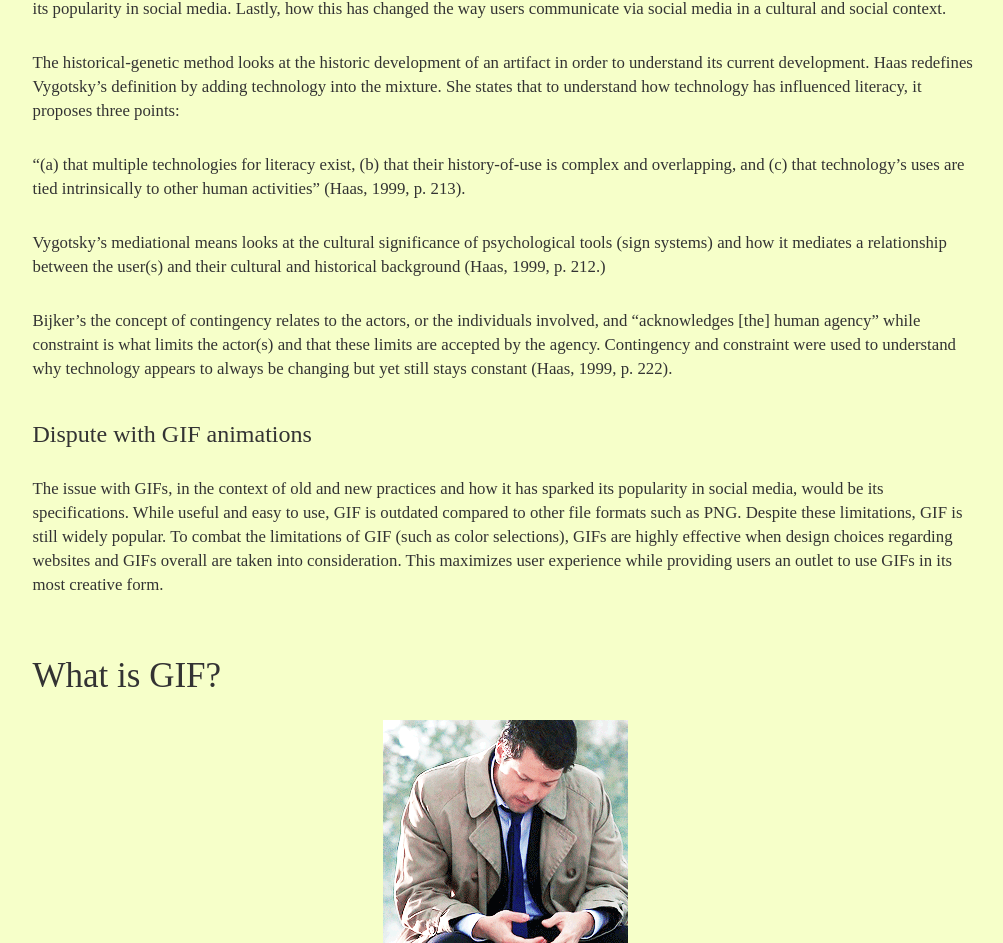
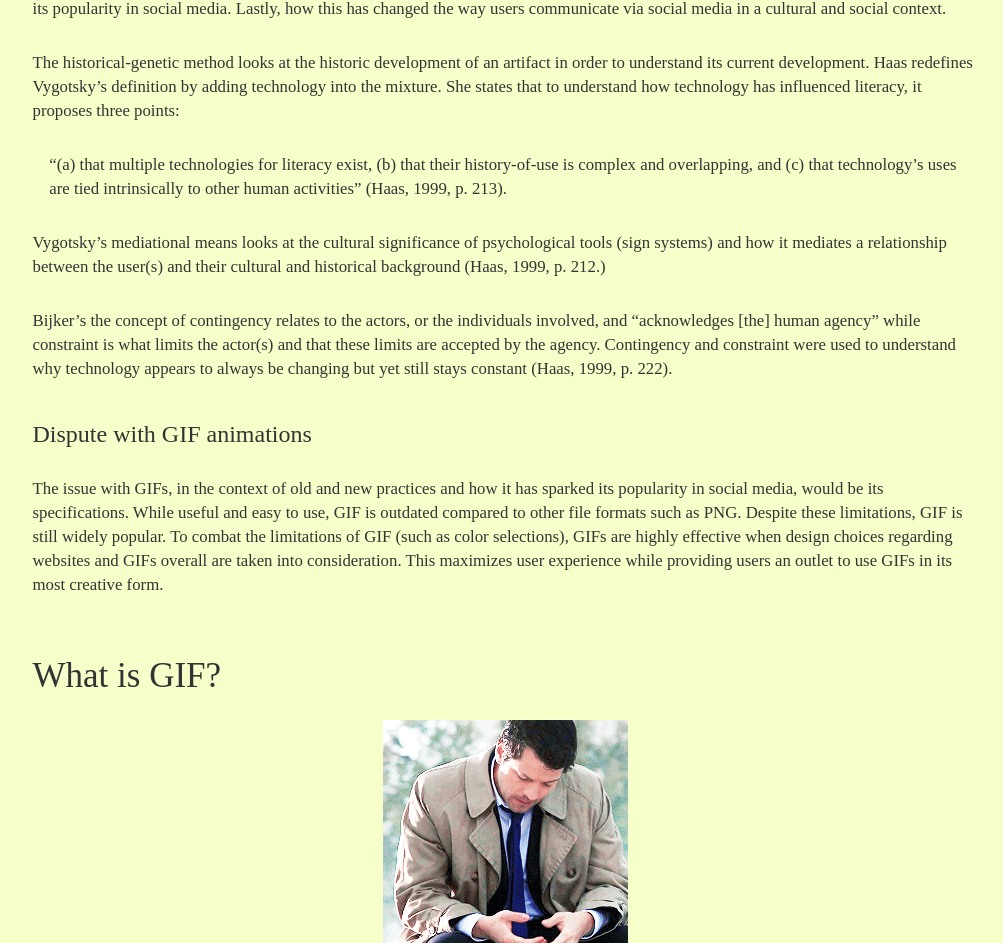
Before and after one commit to maothao/mao-historicizing, a plain HTML site: page index.html in a window 1280 px wide. Shown: the part 1213-2156 px from the top of the page, without its empty margins (135-1138 px from the left). Drawn offline with nearby package versions, Linux system fonts and the light colour scheme.

Commit message:
CSS
Trying out methods of indenting text

```diff
--- a/css/custom.css
+++ b/css/custom.css
@@ -59,7 +59,7 @@ p {
 
 p.indent {
   font-style: italic, bold;
-  margin-left: 1 em;
+  margin-left: 1em;
 }
 
 h1, h3 {
```
